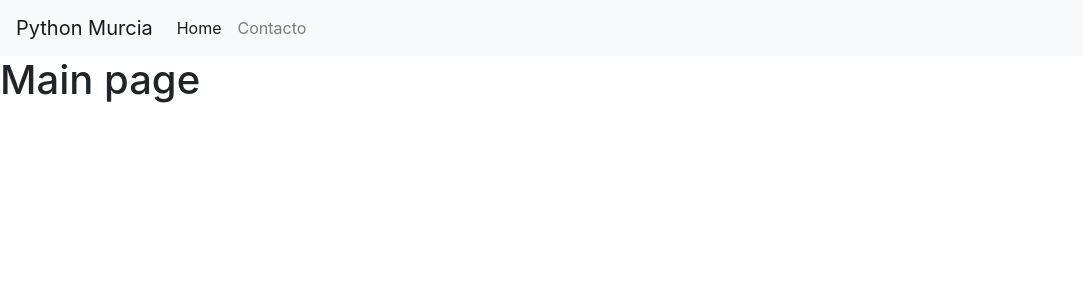
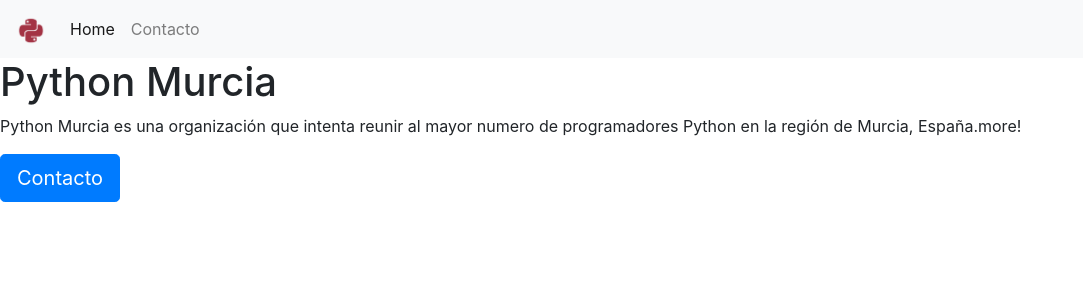
Before and after one commit to pythonmurcia/web, a Flask app: page / in a window 1280 px wide. Shown: the top 300 px of the page, without its empty margins (0-1083 px from the left). Run offline with Flask 2, Linux system fonts and the light colour scheme; some libraries are stand-ins or nearby versions.

Commit message:
custom CSS structure created

```diff
--- a/templates/index.html
+++ b/templates/index.html
@@ -1,5 +1,9 @@
 {% extends "layout.html" %}
 
 {% block body %}
-<h1>Main page</h1>
+<div class="heading">
+    <h1 class="display-5 title">Python Murcia</h1>
+    <p class="subtitle">Python Murcia es una organización que intenta reunir al mayor numero de programadores Python en la región de Murcia, España.more!</p>
+    <a class="btn btn-primary btn-lg" href="#start_link" target="_blank" role="button">Contacto</a>
+</div>
 {% endblock body %}
--- a/templates/layout.html
+++ b/templates/layout.html
@@ -5,7 +5,9 @@
 	<meta charset="UTF-8">
 	<meta name="viewport" content="width=device-width, initial-scale=1.0">
 	<!--implement the style in the file-->
+	<link rel="icon" href="{{ url_for('static', filename='images/siluet.png') }}">
 	<link rel="stylesheet" href="https://stackpath.bootstrapcdn.com/bootstrap/4.5.2/css/bootstrap.min.css" integrity="sha384-JcKb8q3iqJ61gNV9KGb8thSsNjpSL0n8PARn9HuZOnIxN0hoP+VmmDGMN5t9UJ0Z" crossorigin="anonymous">
+	<link rel="stylesheet" type="text/css" href="{{ url_for('static', filename='css/main.css') }}">
 	<!--Select the title using the title parameter-->
 	{% if title %}
 	<title>Python Murcia - {{ title }}</title>
@@ -16,7 +18,9 @@
 <body>
 	<!--create a navigation bar-->
 	<nav class="navbar navbar-expand-lg navbar-light bg-light">
-		<a class="navbar-brand" href="#">Python Murcia</a>
+		<a class="navbar-brand" href="/">
+			<img src="{{ url_for('static', filename='images/siluet.png') }}" width="30" height="30" alt="" loading="lazy">
+		</a>
 		<button class="navbar-toggler" type="button" data-toggle="collapse" data-target="#navbarText" aria-controls="navbarText" aria-expanded="false" aria-label="Toggle navigation">
 			<span class="navbar-toggler-icon"></span>
 		</button>
```
